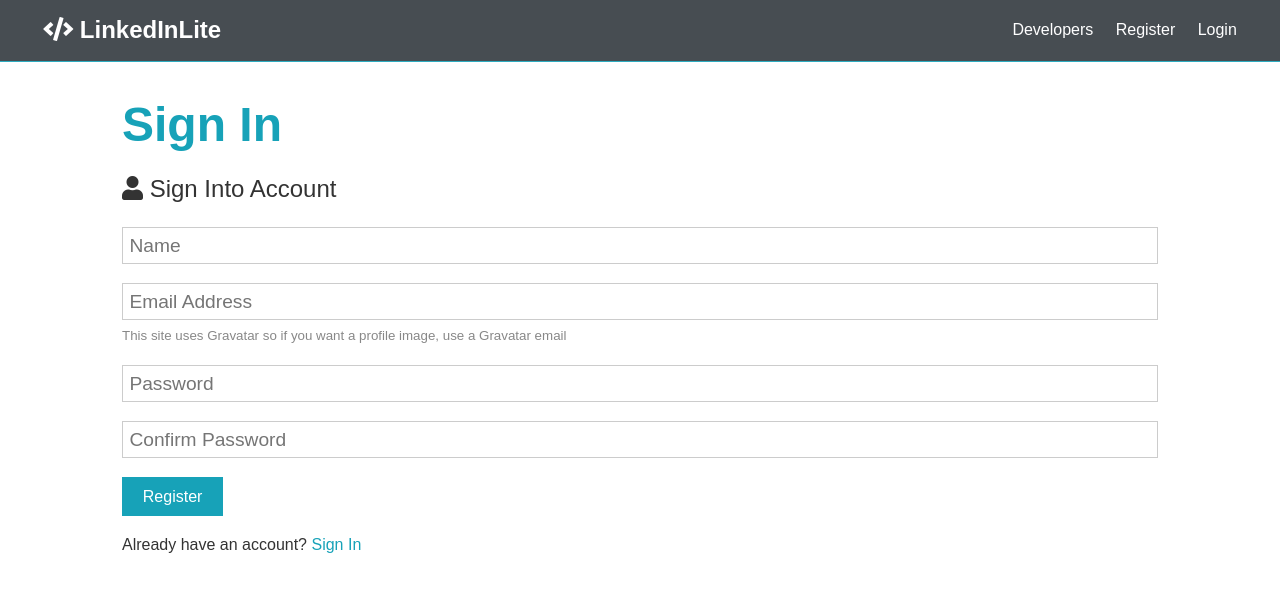
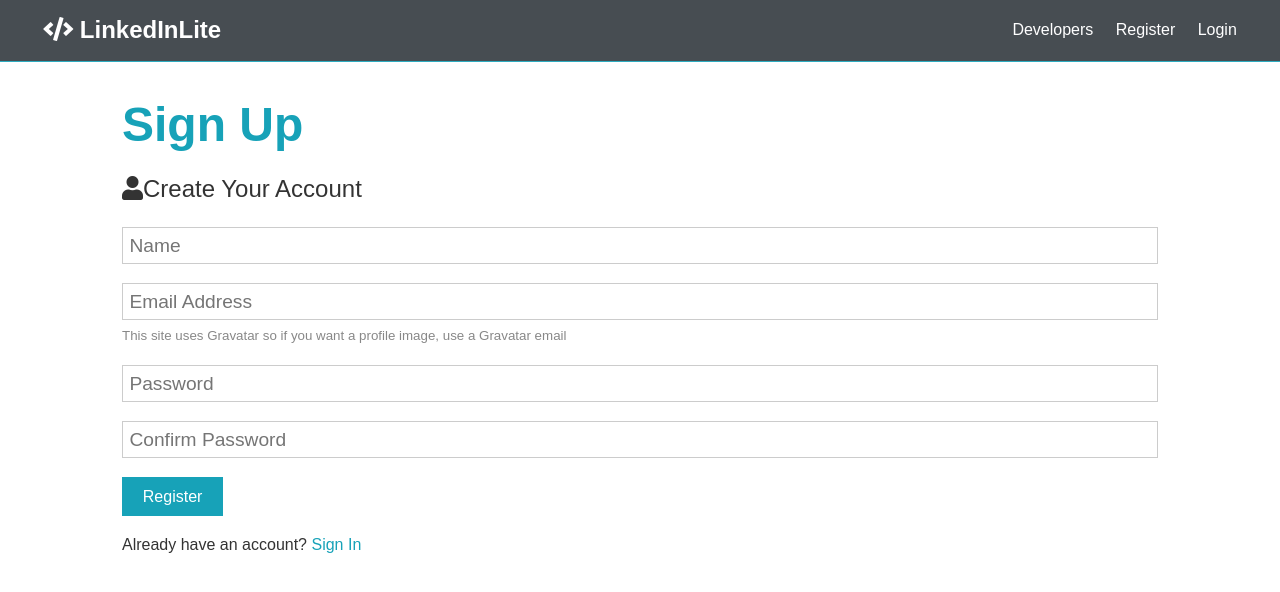
Before and after one commit to Puja7629/LinkedIn_Lite_FULL_STACK_Project, a React (Create React App) app in the folder client/: page /register in a window 1280 px wide. Shown: the top 592 px of the page. Built offline with nearby package versions, Linux system fonts and the light colour scheme.

Commit message:
alert section

```diff
--- a/client/src/components/auth/Register.js
+++ b/client/src/components/auth/Register.js
@@ -1,6 +1,8 @@
 import React,{Fragment, useState} from 'react' ;
+import { connect } from 'react-redux';
 import { Link } from 'react-router-dom';
-const Register = () => {
+import { setAlert } from '../../actions/alert';
+const Register = (props) => {
     const[ formData, setFormData] = useState({
 
       name: '',
@@ -18,7 +20,7 @@ const Register = () => {
     const onSubmit = async e => {
         e.preventDefault();
         if(password!==password2){
-            console.log('password do not match');
+            props.setAlert('password do not match', 'danger');
         }else{
 
             console.log('SUCESS');
@@ -29,8 +31,8 @@ const Register = () => {
 
     return (
     <Fragment>
-        <h1 className="large text-primary">Sign In</h1>
-        <p className="lead"><i className="fas fa-user"></i> Sign Into Account</p>
+        <h1 className="large text-primary">Sign Up</h1>
+        <p className="lead"><i className="fas fa-user"></i>Create Your Account</p>
         <form className="form" onSubmit={e => onSubmit(e)}>
 
         <div className="form-group">
@@ -88,4 +90,4 @@ const Register = () => {
 );
 };
 
-export default Register;
+export default connect(null, { setAlert })(Register);
```
